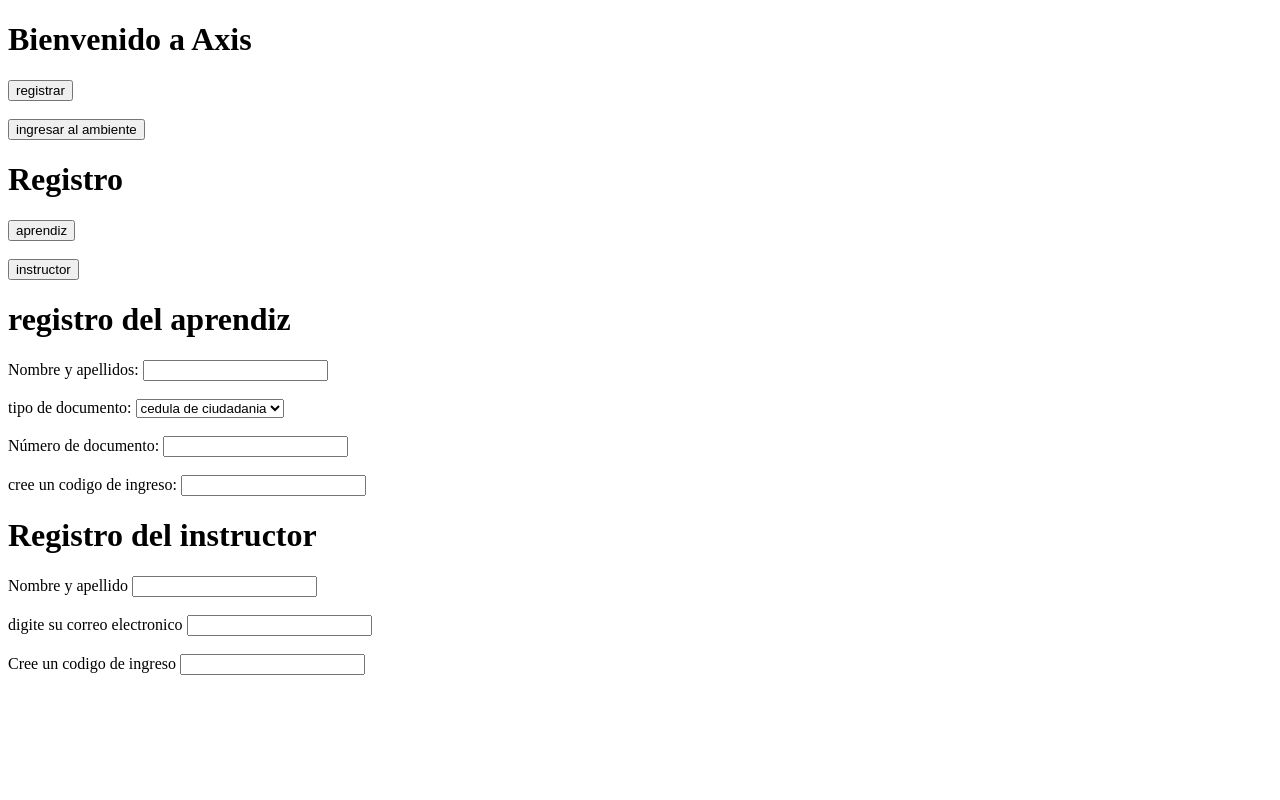
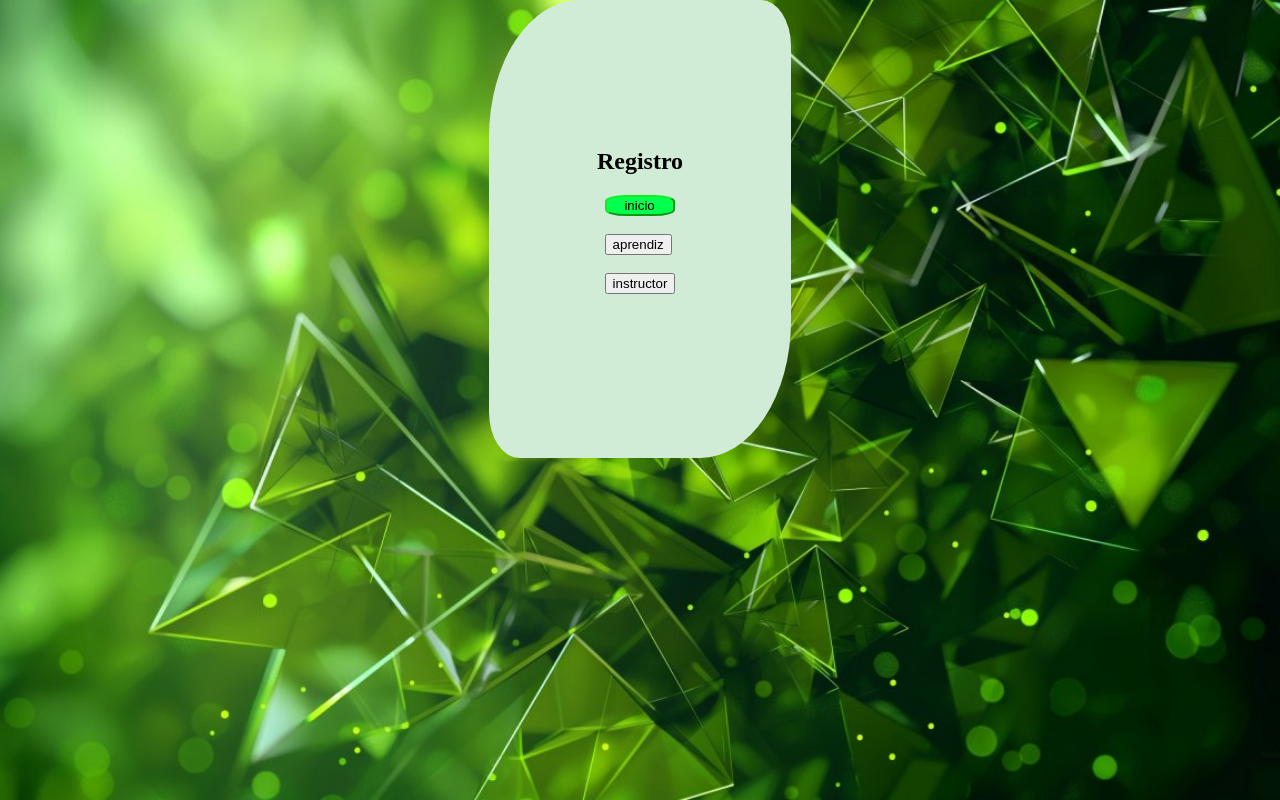
Before and after one commit to MRstiven23/Sistema-de-acceso, a plain HTML site: page public/index.html in a window 1280 px wide. Both pictures are taken after a click on the button "registrar". Drawn offline with Linux system fonts and the light colour scheme.

Commit message:
agregacion de estilos y la funcion para cambiar los apartados para la pagina web

```diff
--- a/public/index.html
+++ b/public/index.html
@@ -7,23 +7,34 @@
     <link rel="stylesheet" href="style.css">
 </head>
 <body>
-    <div id="inicio">
-        <h1>Bienvenido a Axis</h1>
-        <button onclick="registrar">registrar</button><br><br>
-        <button onclick="ingresar">ingresar al ambiente</button>
+<style>
 
-    </div>
+</style>
 
-    <div id="registros">
+<section id="inicio" class="registro visible" >
+    <h2 id="titulo2">Bienvenido a Axis</h2>
+    <button onclick="mostrarSeccion('registros')">registrar</button><br><br>
+    <button onclick="mostrarSeccion()">ingresar al ambiente</button>
+
+</section>
+
+    <section class="registros" id="registros" >
         <h1>Registro</h1>
-        <button onclick="aprendiz">aprendiz</button><br><br>
-        <button onclick="instructor">instructor</button>
-    </div>
+        <button id="bInicio" onclick="mostrarSeccion('inicio')">inicio</button><br><br>
+        <button onclick="mostrarSeccion('registroAprendiz')">aprendiz</button><br><br>
+        <button onclick="mostrarSeccion('registroInstructor')">instructor</button><br><br><br>
 
-    <div id="registroAprendiz">
-        <h1>registro del aprendiz</h1>
-        <label for="nombre">Nombre y apellidos: </label>
+    </section>
+
+    <section class="registros" id="registroAprendiz">
+        <h1>
+            registro del aprendiz
+        </h1>
+        <button id="bInicio" onclick="mostrarSeccion('inicio')">inicio</button><br><br>
+        <label for="nombre">Nombres</label>
         <input type="text" id="nombreAprendiz" name="nombreAprendiz" title="nombreA"> <br><br>
+         <label for="nombre">apellidos: </label>
+        <input type="text" id="apellidoAprendiz" name="apellidoAprendiz" title="apellidoA"> <br><br>
         <label for="documento">tipo de documento: </label>
         <select name="typeDocument" id="typeDocument" title="selecciona tu documento">
             <option value="cc">cedula de ciudadania</option>
@@ -32,18 +43,22 @@
         <label for="documento">Número de documento: </label>
         <input type="number" id="documentoAprendiz" name="documentoAprendiz" title="documentoA"><br><br>
         <label for="codigo">cree un codigo de ingreso: </label>
-        <input type="number" id="codigoAprendiz" name="codigoAprendiz" title="codigoA">
-    </div>
+        <input type="number" id="codigoAprendiz" name="codigoAprendiz" title="codigoA"><br><br><br>
 
-    <div id="RegistroInstructor">
+    </section>
+
+    <section class="registros" id="registroInstructor">
         <h1>Registro del instructor</h1>
-        <label for="Nombre">Nombre y apellido</label>
+        <button id="bInicio" onclick="mostrarSeccion('inicio')">inicio</button><br><br>
+        <label for="Nombre">Nombres</label>
         <input type="text" id="NombreInstructor" name="NombreInstructor" title="nombreI"><br><br>
+        <label for="Nombre">apellidos</label>
+        <input type="text" id="ApellidoInstructor" name="apellidoInstructor" title="apellidoI"><br><br>
         <label for="correo">digite su correo electronico</label>
         <input type="text" name="correoInstructor" id="correoInstructor" title="correoI"><br><br>
         <label for="codigo">Cree un codigo de ingreso</label>
-        <input type="number" name="codigoInstructor" id="codigo instructor" title="CodigoI">
-    </div>
+        <input type="number" name="codigoInstructor" id="codigo instructor" title="CodigoI"><br><br>
+    </section><br>
 
     <script src="script.js"></script>
 </body>
--- a/public/script.js
+++ b/public/script.js
@@ -0,0 +1,13 @@
+  function mostrarSeccion(id) {
+    // Oculta todas las secciones con clase "registro" o "registros"
+    const secciones = document.querySelectorAll('section');
+    secciones.forEach(seccion => {
+      seccion.classList.remove('visible');
+    });
+
+    // Muestra solo la sección seleccionada
+    const seccionMostrada = document.getElementById(id);
+    if (seccionMostrada) {
+      seccionMostrada.classList.add('visible');
+    }
+  }
--- a/public/style.css
+++ b/public/style.css
@@ -0,0 +1,36 @@
+section {
+    display: none;
+    background-color: rgb(208, 236, 214);
+    width: 200px;
+    border-radius: 30% 10%;
+    place-items: center;
+    margin: 0 auto;
+    padding:10% 4%;
+}
+
+.visible{
+    display: block;
+}
+
+body{
+    background-image: url(image/explosion-poligonal-verdes-abstractos_1280x720_xtrafondos.com.jpg);
+    background-size: cover;
+    background-repeat: no-repeat;
+    background-position: 1% 40%;
+    background-size: cover;
+    margin: 0;
+    height: 100vh;
+}
+
+#bInicio {
+    background-color: rgb(4, 255, 79);
+    color: rgb(0, 0, 0);
+    cursor: pointer;
+    border-color: rgb(20, 236, 34);
+    border-radius: 30%;
+    width: 70px;
+}
+
+#titulo2{
+    color: rgb(5, 5, 114);
+}
```
Also changed, not shown: public/image/explosion-poligonal-verdes-abstractos_1280x720_xtrafondos.com.jpg (added), 1 other file.
